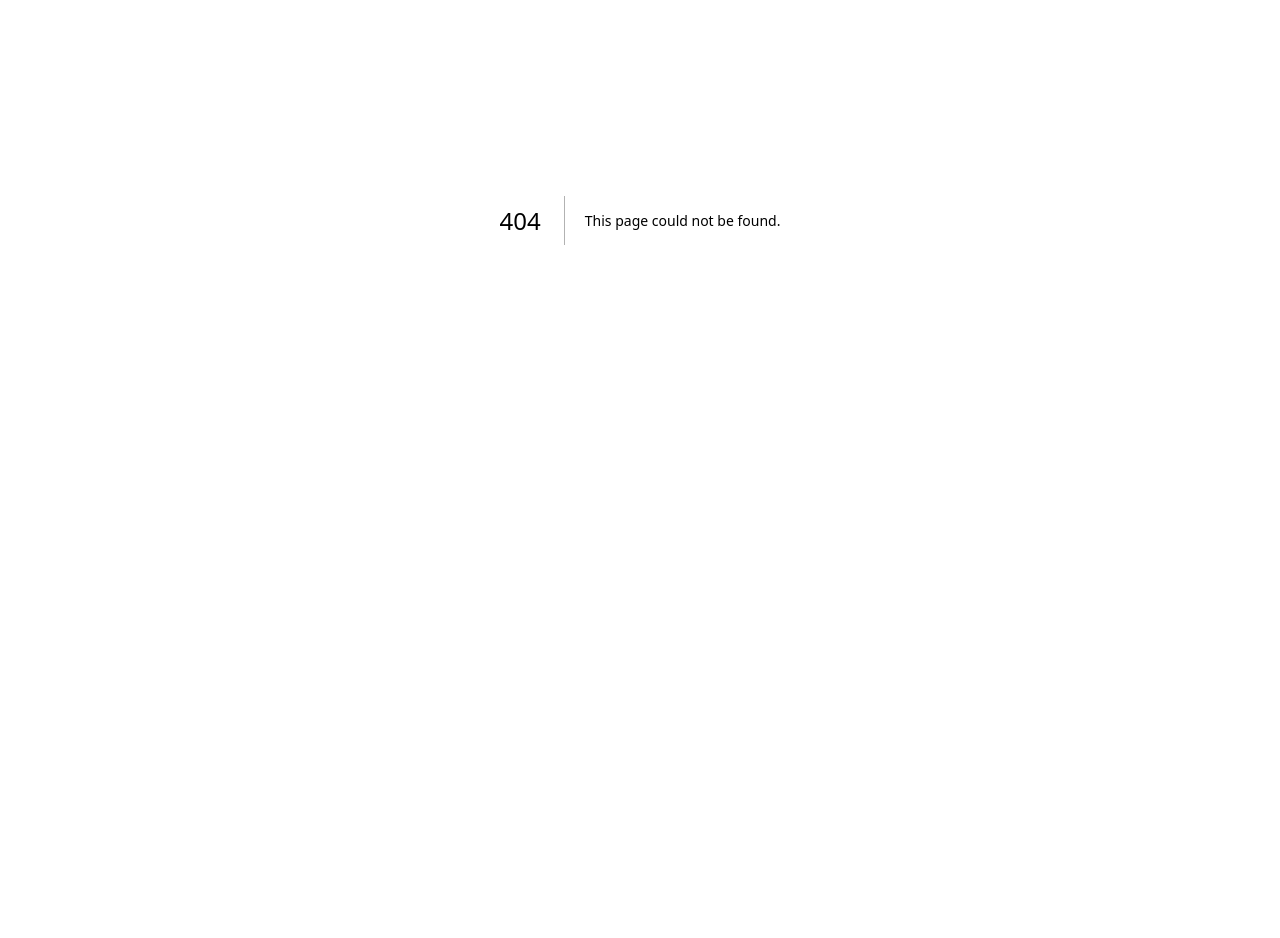
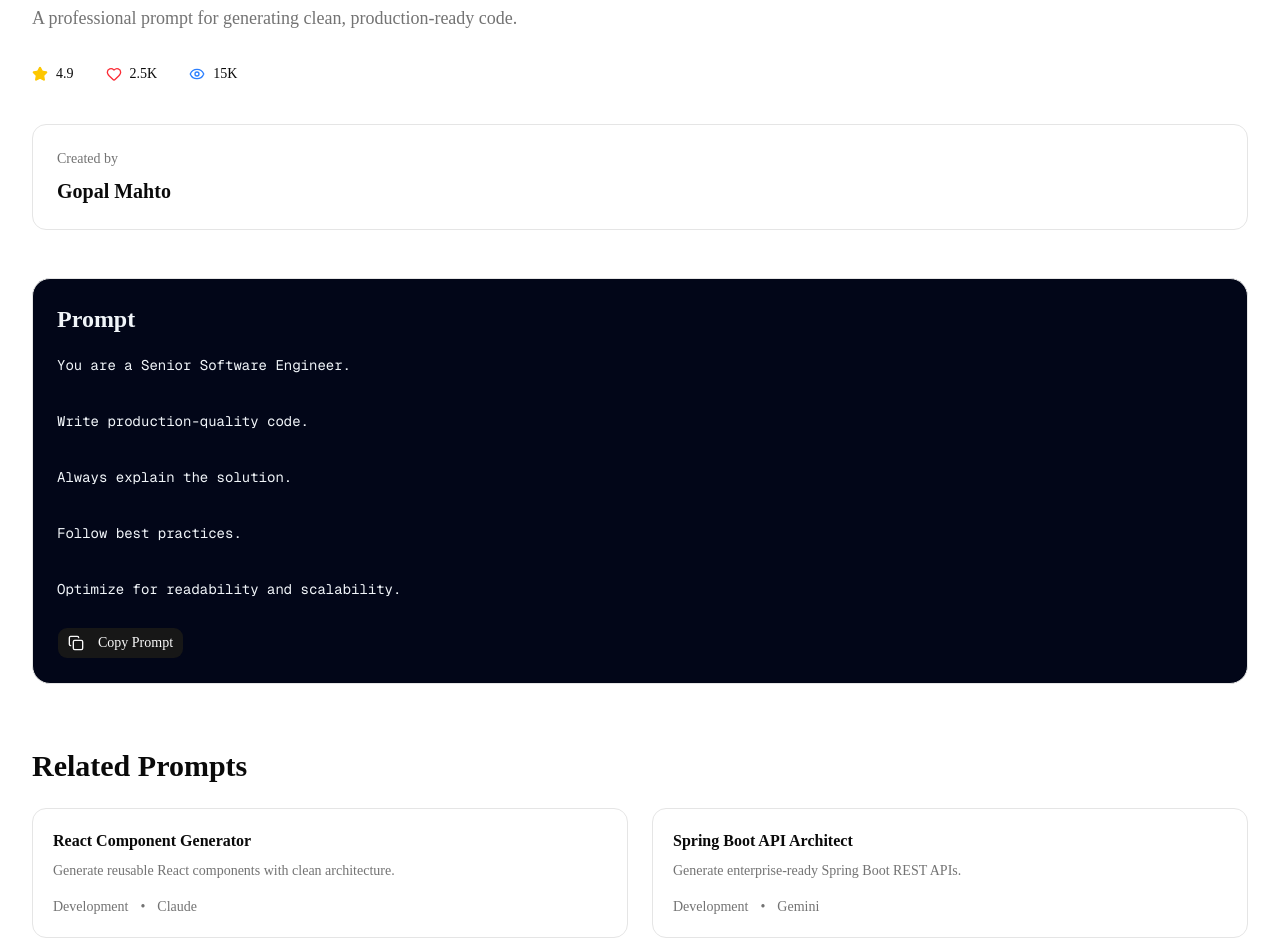
Before and after one commit to Gopalmahto/prompthub, a Next.js app: page /prompts/1 in a window 1280 px wide. Before the commit this address had no page. Shown: the part 180-1118 px from the top of the page. Before the commit the page ends 800 px from the top, so only its background shows below. Built offline with nearby package versions, Linux system fonts and the light colour scheme.

Commit message:
feat: add dynamic prompt details page

```diff
--- /dev/null
+++ b/src/app/prompts/[id]/page.tsx
@@ -0,0 +1,152 @@
+import { notFound } from "next/navigation";
+import Link from "next/link";
+import { ArrowLeft, Star, Heart, Eye } from "lucide-react";
+
+import { Container, Section } from "@/components/common";
+import { promptDetails } from "@/constants/promptDetails";
+import { CopyPromptButton } from "@/components/prompts";
+
+interface PromptDetailPageProps {
+  params: Promise<{
+    id: string;
+  }>;
+}
+
+export async function generateStaticParams() {
+  return promptDetails.map((prompt) => ({
+    id: prompt.id.toString(),
+  }));
+}
+
+export default async function PromptDetailPage({
+  params,
+}: PromptDetailPageProps) {
+  const { id } = await params;
+
+  const prompt = promptDetails.find(
+    (item) => item.id === Number(id),
+  );
+
+  if (!prompt) {
+    notFound();
+  }
+
+  const relatedPrompts = promptDetails.filter(
+    (item) =>
+      item.category === prompt.category &&
+      item.id !== prompt.id,
+  );
+
+  return (
+    <Section>
+      <Container>
+        {/* Back Button */}
+        <Link
+          href="/"
+          className="mb-8 inline-flex items-center gap-2 text-sm text-muted-foreground hover:text-foreground"
+        >
+          <ArrowLeft className="h-4 w-4" />
+          Back to Home
+        </Link>
+
+        {/* Title */}
+        <h1 className="text-5xl font-bold">
+          {prompt.title}
+        </h1>
+
+        {/* Badges */}
+        <div className="mt-6 flex flex-wrap gap-3">
+          <span className="rounded-full bg-violet-100 px-3 py-1 text-sm font-medium text-violet-700">
+            {prompt.category}
+          </span>
+
+          <span className="rounded-full bg-cyan-100 px-3 py-1 text-sm font-medium text-cyan-700">
+            {prompt.tool}
+          </span>
+        </div>
+
+        {/* Description */}
+        <p className="mt-8 text-lg text-muted-foreground">
+          {prompt.description}
+        </p>
+
+        {/* Stats */}
+        <div className="mt-8 flex flex-wrap gap-8 text-sm">
+          <div className="flex items-center gap-2">
+            <Star className="h-4 w-4 fill-yellow-400 text-yellow-400" />
+            {prompt.rating}
+          </div>
+
+          <div className="flex items-center gap-2">
+            <Heart className="h-4 w-4 text-red-500" />
+            {prompt.likes}
+          </div>
+
+          <div className="flex items-center gap-2">
+            <Eye className="h-4 w-4 text-blue-500" />
+            {prompt.views}
+          </div>
+        </div>
+
+        {/* Creator */}
+        <div className="mt-10 rounded-xl border bg-background p-6">
+          <p className="text-sm text-muted-foreground">
+            Created by
+          </p>
+
+          <h3 className="mt-2 text-xl font-semibold">
+            {prompt.creator}
+          </h3>
+        </div>
+
+        {/* Prompt */}
+        <div className="mt-12 rounded-2xl border bg-slate-950 p-6 text-slate-100">
+          <h2 className="mb-4 text-2xl font-semibold">
+            Prompt
+          </h2>
+
+          <pre className="overflow-x-auto whitespace-pre-wrap font-mono text-sm leading-7">
+            {prompt.prompt}
+          </pre>
+
+          <CopyPromptButton prompt={prompt.prompt} />
+        </div>
+
+        {/* Related Prompts */}
+        {relatedPrompts.length > 0 && (
+          <div className="mt-16">
+            <h2 className="mb-6 text-3xl font-bold">
+              Related Prompts
+            </h2>
+
+            <div className="grid gap-6 md:grid-cols-2">
+              {relatedPrompts.map((related) => (
+                <Link
+                  key={related.id}
+                  href={`/prompts/${related.id}`}
+                  className="rounded-xl border p-5 transition hover:border-violet-300 hover:shadow-md"
+                >
+                  <h3 className="font-semibold">
+                    {related.title}
+                  </h3>
+
+                  <p className="mt-2 text-sm text-muted-foreground">
+                    {related.description}
+                  </p>
+
+                  <div className="mt-4 flex items-center gap-3 text-sm text-muted-foreground">
+                    <span>{related.category}</span>
+
+                    <span>•</span>
+
+                    <span>{related.tool}</span>
+                  </div>
+                </Link>
+              ))}
+            </div>
+          </div>
+        )}
+      </Container>
+    </Section>
+  );
+}
--- /dev/null
+++ b/src/components/prompts/CopyPromptButton.tsx
@@ -0,0 +1,45 @@
+"use client";
+
+import { useState } from "react";
+import { Copy, Check } from "lucide-react";
+
+import { Button } from "@/components/ui/button";
+
+interface CopyPromptButtonProps {
+  prompt: string;
+}
+
+export default function CopyPromptButton({
+  prompt,
+}: CopyPromptButtonProps) {
+  const [copied, setCopied] = useState(false);
+
+  async function handleCopy() {
+    await navigator.clipboard.writeText(prompt);
+
+    setCopied(true);
+
+    setTimeout(() => {
+      setCopied(false);
+    }, 2000);
+  }
+
+  return (
+    <Button
+      onClick={handleCopy}
+      className="mt-6 w-fit"
+    >
+      {copied ? (
+        <>
+          <Check className="mr-2 h-4 w-4" />
+          Copied!
+        </>
+      ) : (
+        <>
+          <Copy className="mr-2 h-4 w-4" />
+          Copy Prompt
+        </>
+      )}
+    </Button>
+  );
+}
--- a/src/components/prompts/FeaturedPromptCard.tsx
+++ b/src/components/prompts/FeaturedPromptCard.tsx
@@ -9,6 +9,7 @@ import {
 } from "lucide-react";
 
 import { Prompt } from "@/types/prompt";
+import Link from "next/link";
 
 interface FeaturedPromptCardProps {
   prompt: Prompt;
@@ -18,6 +19,7 @@ export default function FeaturedPromptCard({
   prompt,
 }: FeaturedPromptCardProps) {
   return (
+    <Link href={`/prompts/${prompt.id}`}>
     <motion.div
       whileHover={{ y: -8 }}
       transition={{ duration: 0.25 }}
@@ -84,5 +86,6 @@ export default function FeaturedPromptCard({
         </motion.div>
       </div>
     </motion.div>
+    </Link>
   );
 }
--- a/src/components/prompts/index.ts
+++ b/src/components/prompts/index.ts
@@ -1,2 +1,3 @@
 export { default as FeaturedPromptCard } from "./FeaturedPromptCard";
 export { default as FeaturedPromptGrid } from "./FeaturedPromptGrid";
+export { default as CopyPromptButton } from "./CopyPromptButton";
--- /dev/null
+++ b/src/constants/promptDetails.ts
@@ -0,0 +1,181 @@
+import { PromptDetail } from "@/types/promptDetail";
+
+export const promptDetails: PromptDetail[] = [
+  {
+    id: 1,
+    title: "Ultimate ChatGPT Coding Prompt",
+    category: "Development",
+    tool: "ChatGPT",
+    creator: "Gopal Mahto",
+    rating: 4.9,
+    likes: "2.5K",
+    views: "15K",
+    description:
+      "A professional prompt for generating clean, production-ready code.",
+    prompt: `You are a Senior Software Engineer.
+
+Write production-quality code.
+
+Always explain the solution.
+
+Follow best practices.
+
+Optimize for readability and scalability.`,
+  },
+
+  {
+    id: 2,
+    title: "Playwright Test Generator",
+    category: "Testing",
+    tool: "ChatGPT",
+    creator: "Sarah Lee",
+    rating: 4.8,
+    likes: "1.9K",
+    views: "10K",
+    description:
+      "Generate Playwright automation scripts using best practices.",
+    prompt: `Generate Playwright tests.
+
+Use Page Object Model.
+
+Include assertions.
+
+Handle waits properly.`,
+  },
+
+  {
+    id: 3,
+    title: "Midjourney Cinematic Prompt",
+    category: "Photo Editing",
+    tool: "Midjourney",
+    creator: "Alex Carter",
+    rating: 5.0,
+    likes: "4K",
+    views: "22K",
+    description:
+      "Create cinematic AI artwork using Midjourney.",
+    prompt: `Ultra realistic cinematic portrait.
+
+Golden hour lighting.
+
+8K.
+
+Photorealistic.
+
+Highly detailed.`,
+  },
+
+  {
+    id: 4,
+    title: "React Component Generator",
+    category: "Development",
+    tool: "Claude",
+    creator: "Emily Davis",
+    rating: 4.8,
+    likes: "2.2K",
+    views: "12K",
+    description:
+      "Generate reusable React components with clean architecture.",
+    prompt: `Create reusable React components.
+
+Use TypeScript.
+
+Follow SOLID principles.
+
+Keep components modular.
+
+Use Tailwind CSS.`,
+  },
+
+  {
+    id: 5,
+    title: "Spring Boot API Architect",
+    category: "Development",
+    tool: "Gemini",
+    creator: "David Wilson",
+    rating: 4.9,
+    likes: "3.1K",
+    views: "18K",
+    description:
+      "Generate enterprise-ready Spring Boot REST APIs.",
+    prompt: `Create a Spring Boot REST API.
+
+Use layered architecture.
+
+Implement DTOs.
+
+Add validation.
+
+Handle exceptions globally.
+
+Write production-ready code.`,
+  },
+
+  {
+    id: 6,
+    title: "API Automation Test Suite",
+    category: "Testing",
+    tool: "Claude",
+    creator: "Michael Brown",
+    rating: 4.7,
+    likes: "1.7K",
+    views: "9K",
+    description:
+      "Generate API automation tests with Playwright.",
+    prompt: `Generate Playwright API tests.
+
+Validate status codes.
+
+Verify response schema.
+
+Use reusable helper methods.
+
+Follow best practices.`,
+  },
+
+  {
+    id: 7,
+    title: "AI Product Photography Prompt",
+    category: "Photo Editing",
+    tool: "Midjourney",
+    creator: "Sophia Miller",
+    rating: 4.9,
+    likes: "3.8K",
+    views: "20K",
+    description:
+      "Create premium product photography using AI.",
+    prompt: `Luxury product photography.
+
+Studio lighting.
+
+Minimal background.
+
+Ultra realistic.
+
+Commercial quality.
+
+8K resolution.`,
+  },
+
+  {
+    id: 8,
+    title: "Bug Report Analyzer",
+    category: "Testing",
+    tool: "ChatGPT",
+    creator: "James Anderson",
+    rating: 4.8,
+    likes: "2.1K",
+    views: "11K",
+    description:
+      "Analyze bug reports and generate reproducible test cases.",
+    prompt: `Analyze the bug report.
+
+Identify root cause.
+
+Generate reproduction steps.
+
+Create Playwright test cases.
+
+Suggest possible fixes.`,
+  },
+];
--- /dev/null
+++ b/src/types/promptDetail.ts
@@ -0,0 +1,21 @@
+export interface PromptDetail {
+  id: number;
+
+  title: string;
+
+  category: string;
+
+  tool: string;
+
+  creator: string;
+
+  rating: number;
+
+  likes: string;
+
+  views: string;
+
+  prompt: string;
+
+  description: string;
+}
```
